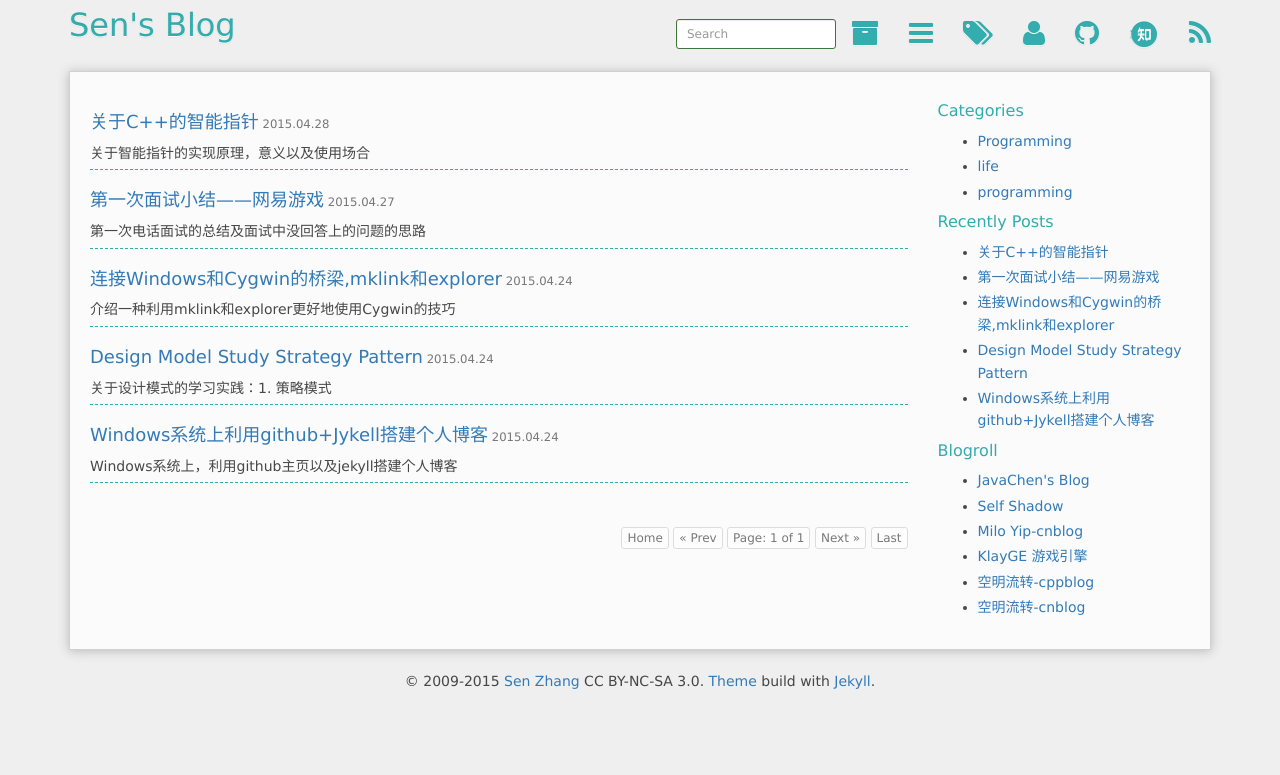
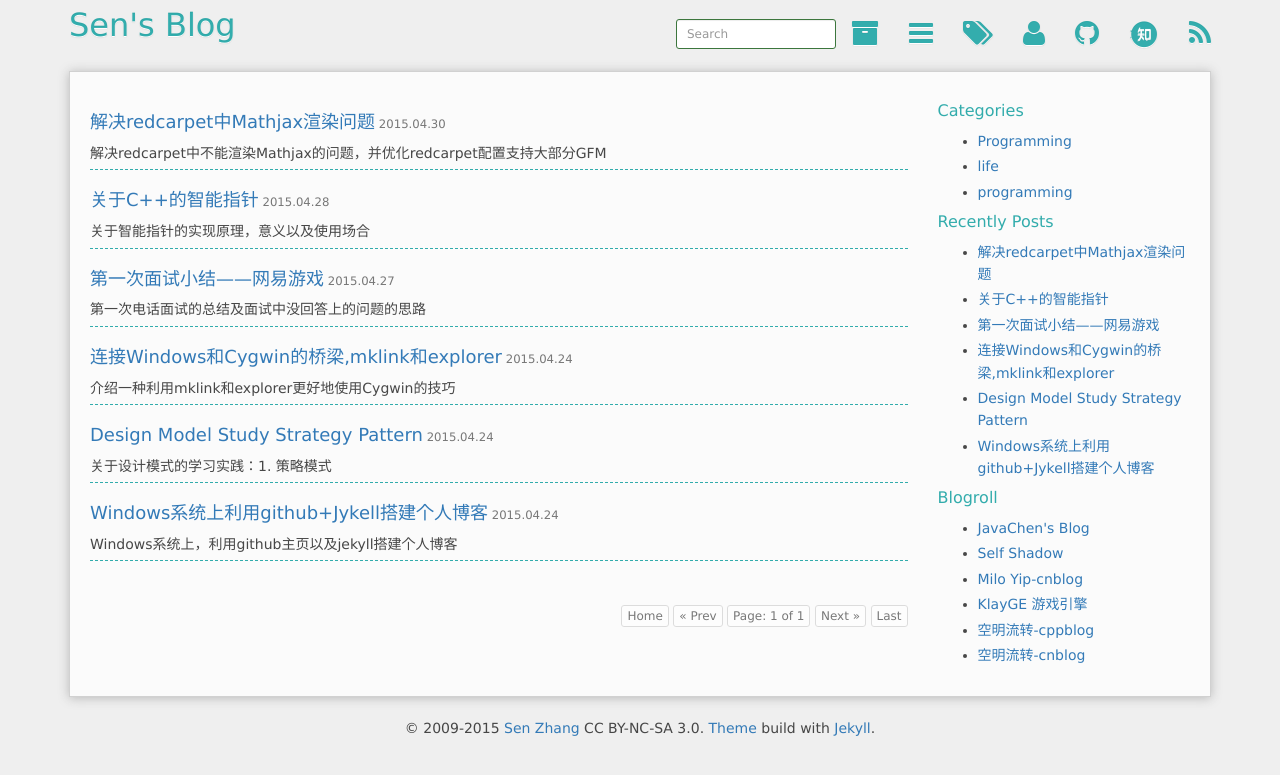
Before and after one commit to SenZhangAI/senzhangai.github.com, a Jekyll site: the page built from index.html, in a window 1280 px wide. Shown: the top 775 px of the page. Built offline with Jekyll 4.4.1, drawn with Linux system fonts in a browser that asks for light colours; Markdown is read by kramdown in place of the engine named in the settings; the list of posts is cut into pages by our own code; comment, search, counter and statistics services are not loaded; some of the changed lines change nothing that is shown.

Commit message:
加入对Mathjax的支持

````diff
--- a/_includes/head.html
+++ b/_includes/head.html
@@ -15,4 +15,5 @@
       <!-- atom & rss feed -->
       <link href="{{ site.rss_path }}" type="application/rss+xml" rel="alternate" title="{{ site.title }} RSS Feed">
       <link href="{{ site.atom_path }}" type="application/atom+xml" rel="alternate" title="{{ site.title }} ATOM Feed">
+      <script src="http://cdn.mathjax.org/mathjax/latest/MathJax.js?config=TeX-AMS_HTML" type="text/javascript"></script>
     </head>
--- /dev/null
+++ b/_posts/2015-04-30-using-mathjax-with-redcarpet-in-jekyll.md
@@ -0,0 +1,131 @@
+---
+layout: post
+title: "解决redcarpet中Mathjax渲染问题"
+description: "解决redcarpet中不能渲染Mathjax的问题，并优化redcarpet配置支持大部分GFM"
+keywords: "mathjax, redcarpet, jekyll, blog"
+category: programming
+tags: [mathjax, redcarpet]
+---
+
+## 心路历程
+
+这个不得不吐槽一下，首先测试了jekyll上的四个markdown渲染引擎。
+
+最后把目标锁定在了`redcarpet`和`kramdown`上。
+
+经过测试以及查找资料发现`kramdown`对`GFM`格式支持没有`redcarpet`好，
+
+尤其是对`fenced_code_blocks`的支持方面。遂放弃。
+
+然后发现`redcarpet`对Mathjax的渲染会有问题（以下详述）。
+
+于是查找各种资料和方案。浪费了好几天时间，无奈自己实在忍不了没有`Latex`支持的博客。
+
+吐槽完了，以下是正题。
+
+## 配置redcarpet支持GFM格式
+
+关于github-flavored-markdown（GFM）参见：
+
+<https://help.github.com/articles/github-flavored-markdown/>
+
+GFM格式写起来方便不少，因为实在忍受不了jekyll自带的代码高亮方案，
+
+用GFM的`fenced_code_blocks`要爽很多啊。
+
+方法是修改`_config.yml`文件。加入或者修改如下内容：
+
+```yaml
+markdown:    redcarpet
+highlighter: pygments
+redcarpet:
+  extensions: [ "fenced_code_blocks",
+                "hard_wrap",
+                "autolink",
+                "tables",
+                "strikethrough",
+                "superscript",
+                "with_toc_data",
+                "highlight",
+                "prettify",
+                "no_intra_emphasis"]
+```
+
+`extensions`内的配置是`redcarpet`的扩展选项，详情参见：
+
+<https://github.com/vmg/redcarpet>
+
+配置好后就可以用到table，fenced_code_blocks等功能了。
+
+## 配置支持Mathjax
+
+关于mathjax语法参考：
+<http://meta.math.stackexchange.com/questions/5020/mathjax-basic-tutorial-and-quick-re
+
+为了让redcarpet支持Mathjax。跟kramdown的配置方式一样，首先得在`<head>`中添加如下内容：
+
+```html
+</head>
+<script src="http://cdn.mathjax.org/mathjax/latest/MathJax.js?config=TeX-AMS_HTML" type="text/javascript"></script>
+</head>
+```
+
+对于redcarpet，写Latex语法时会有bug，这一点kramdown要好很多。有一个折中的办法解决这一个问题，就是在Latex代码前后加上`<dir></div>`。参考自：<https://github.com/jekyll/jekyll/issues/1888>
+
+以下输入Mathjax无法渲染：
+
+```
+$$
+\begin{align}
+\sqrt{37} & = \sqrt{\frac{73^2-1}{12^2}} \\
+ & = \sqrt{\frac{73^2}{12^2}\cdot\frac{73^2-1}{73^2}} \\
+ & = \sqrt{\frac{73^2}{12^2}}\sqrt{\frac{73^2-1}{73^2}} \\
+ & = \frac{73}{12}\sqrt{1 - \frac{1}{73^2}} \\
+ & \approx \frac{73}{12}\left(1 - \frac{1}{2\cdot73^2}\right)
+\end{align}
+$$
+```
+
+结果如下：
+<br>
+$$
+\begin{align}
+\sqrt{37} & = \sqrt{\frac{73^2-1}{12^2}} \\
+ & = \sqrt{\frac{73^2}{12^2}\cdot\frac{73^2-1}{73^2}} \\
+ & = \sqrt{\frac{73^2}{12^2}}\sqrt{\frac{73^2-1}{73^2}} \\
+ & = \frac{73}{12}\sqrt{1 - \frac{1}{73^2}} \\
+ & \approx \frac{73}{12}\left(1 - \frac{1}{2\cdot73^2}\right)
+\end{align}
+$$
+<br>
+
+如果加上`<dir></div>`,即可正常显示：
+```
+<div>
+$$
+\begin{align}
+\sqrt{37} & = \sqrt{\frac{73^2-1}{12^2}} \\
+ & = \sqrt{\frac{73^2}{12^2}\cdot\frac{73^2-1}{73^2}} \\
+ & = \sqrt{\frac{73^2}{12^2}}\sqrt{\frac{73^2-1}{73^2}} \\
+ & = \frac{73}{12}\sqrt{1 - \frac{1}{73^2}} \\
+ & \approx \frac{73}{12}\left(1 - \frac{1}{2\cdot73^2}\right)
+\end{align}
+$$
+</div>
+```
+
+结果如下：
+
+<div>
+$$
+\begin{align}
+\sqrt{37} & = \sqrt{\frac{73^2-1}{12^2}} \\
+ & = \sqrt{\frac{73^2}{12^2}\cdot\frac{73^2-1}{73^2}} \\
+ & = \sqrt{\frac{73^2}{12^2}}\sqrt{\frac{73^2-1}{73^2}} \\
+ & = \frac{73}{12}\sqrt{1 - \frac{1}{73^2}} \\
+ & \approx \frac{73}{12}\left(1 - \frac{1}{2\cdot73^2}\right)
+\end{align}
+$$
+</div>
+
+此外对于inline的形式即类似`$x^2 + y^2 = 1$`的形式，还没有好的办法解决。
````
